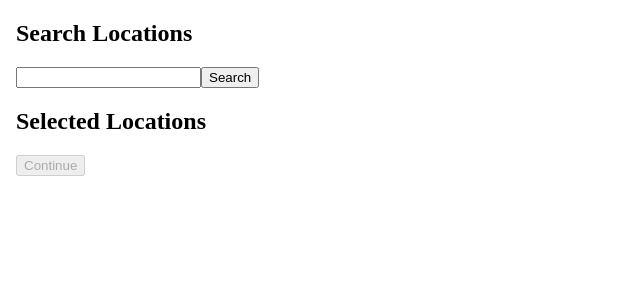
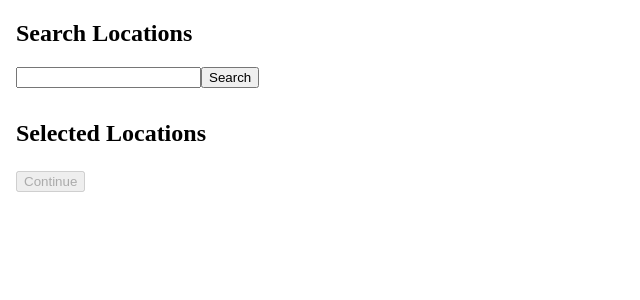
Before and after one commit to jennifercadams/Multi-Weather, a React (Vite) app: page / in a window 1280 px wide. Shown: the top 300 px of the page, without its empty margins (0-640 px from the left). Built offline with nearby package versions, Linux system fonts and the light colour scheme.

Commit message:
Add ids and classes and basic styles to LocationSearch page

```diff
--- a/src/pages/LocationSearch.tsx
+++ b/src/pages/LocationSearch.tsx
@@ -41,8 +41,8 @@ const LocationSearch = () => {
 
     return (
         <div>
-            <h2>Search Locations</h2>
-            <form onSubmit={handleSearch}>
+            <h2 id="search-header">Search Locations</h2>
+            <form id="search-form" onSubmit={handleSearch}>
                 <input id="location-query" type="text" value={query} onChange={handleChange} />
                 <button id="search-button" type="submit">Search</button>
             </form>
@@ -53,7 +53,7 @@ const LocationSearch = () => {
                     </div>);
                 }) :
             <p className="error">No results for search query</p>)}
-            <h2>Selected Locations</h2>
+            <h2 id="selected-header">Selected Locations</h2>
             {selections.map((location, index) => {
                 const key = `SelectedLocations${index}`;
                 return (<div className="selected-location" key={key}>
@@ -61,9 +61,11 @@ const LocationSearch = () => {
                     <button className="remove-button" onClick={() => handleRemove(index)}>X</button>
                 </div>);
             })}
-            <Link to={`/current?${getQueries()}`}>
-                <button id="continue-button" disabled={selections.length == 0}>Continue</button>
-            </Link>
+            <div id="continue-button">
+                <Link to={`/current?${getQueries()}`}>
+                    <button disabled={selections.length == 0}>Continue</button>
+                </Link>
+            </div>
         </div>
     );
 };
--- a/src/styles.css
+++ b/src/styles.css
@@ -18,3 +18,22 @@ img.condition-icon {
 .location-name {
     margin-top: 0px;
 }
+
+#selected-header {
+    margin-top: 32px;
+}
+
+.selected-location {
+    display: flex;
+    align-items: center;
+    gap: 8px;
+    margin-bottom: 16px;
+}
+
+.selected-location p {
+    margin: 0;
+}
+
+#continue-button {
+    margin: 24px 0;
+}
```
